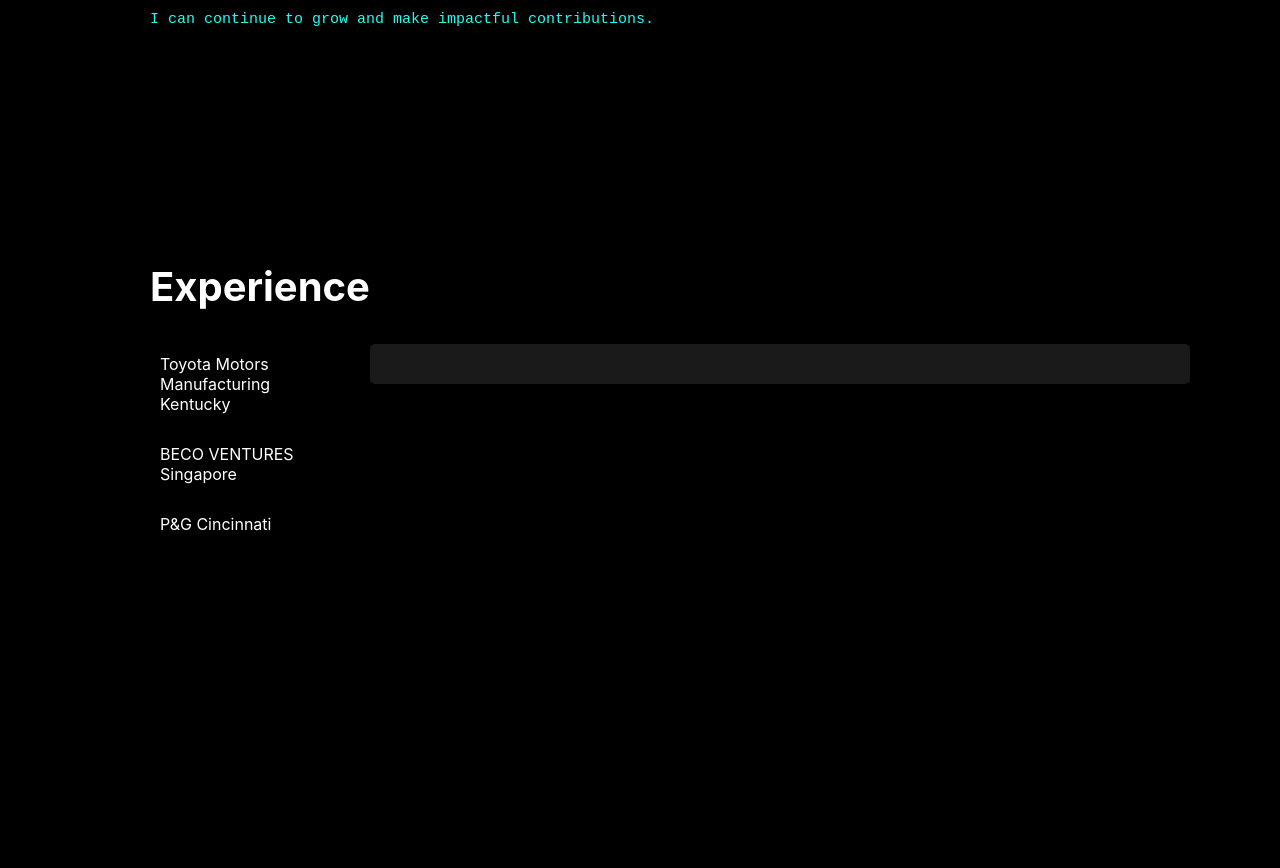
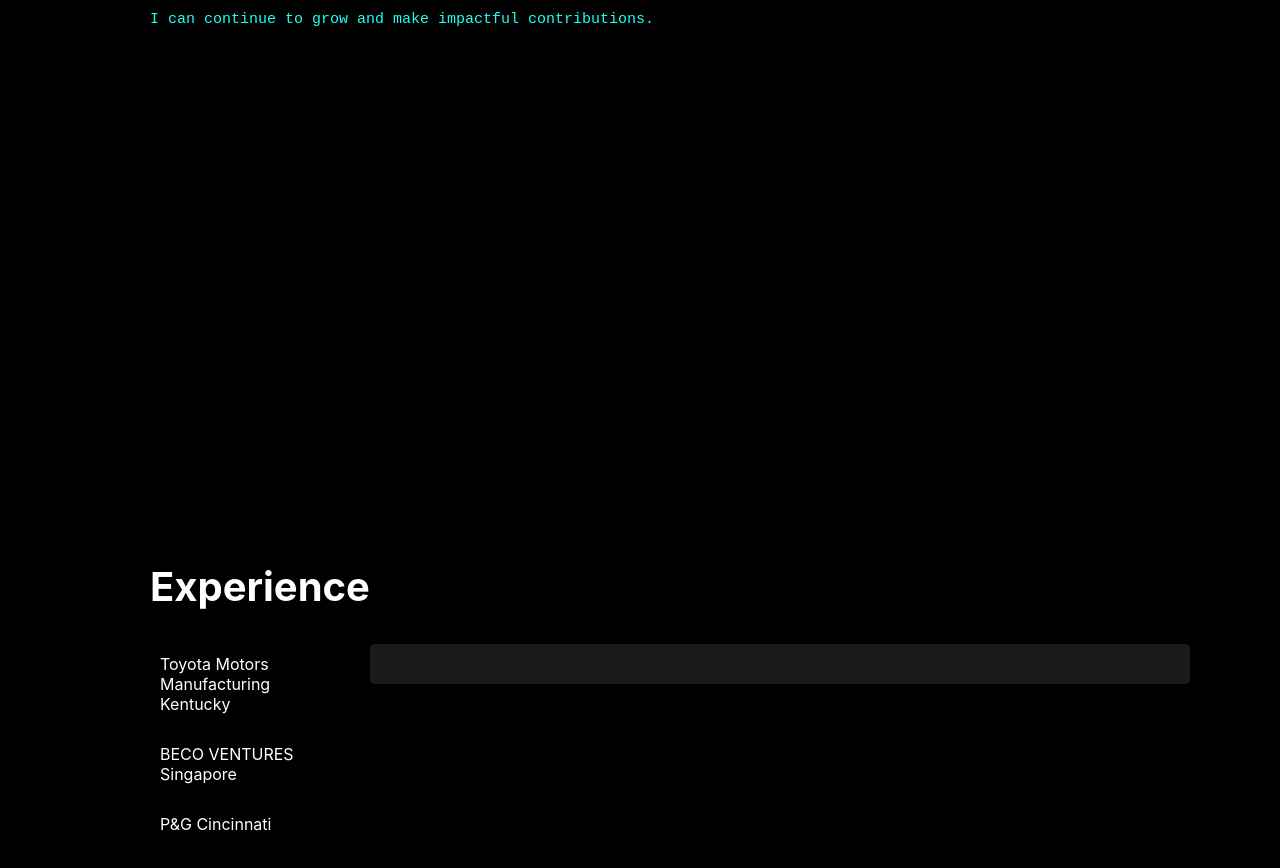
Before and after one commit to RJoshi141/portfolio, a React (Create React App) app: page / in a window 1280 px wide. Shown: the part 1100-1968 px from the top of the page. Built offline with nearby package versions, Linux system fonts and the light colour scheme.

Commit message:
experience section layout

```diff
--- a/src/components/PortfolioPage.css
+++ b/src/components/PortfolioPage.css
@@ -228,13 +228,13 @@
     padding-left: 150px;
     padding-right: 90px;
     opacity: 0;
-    transform: translateY(800px);
-    transition: opacity 1s ease-out, transform 1s ease-out;
+    transform: translateY(700px); /* Adjust initial translateY as needed */
+    transition: opacity 1s ease-out, transform 1s ease-out; /* Keep the transition */
 }
 
 .experience-section.visible {
     opacity: 1;
-    transform: translateY(0);
+    transform: translateY(300px); /* Keep the translateY at 0 when visible */
 }
 
 .experience-section h1 {
@@ -304,6 +304,13 @@
     border-radius: 5px;
 }
 
+.experience-details ul li {
+    font-family: 'SF Mono', monospace;
+    font-size: 14px;
+    color: white;
+    margin-bottom: 10px;
+    position: relative;
+}
 
 html {
     scroll-behavior: smooth;
```
